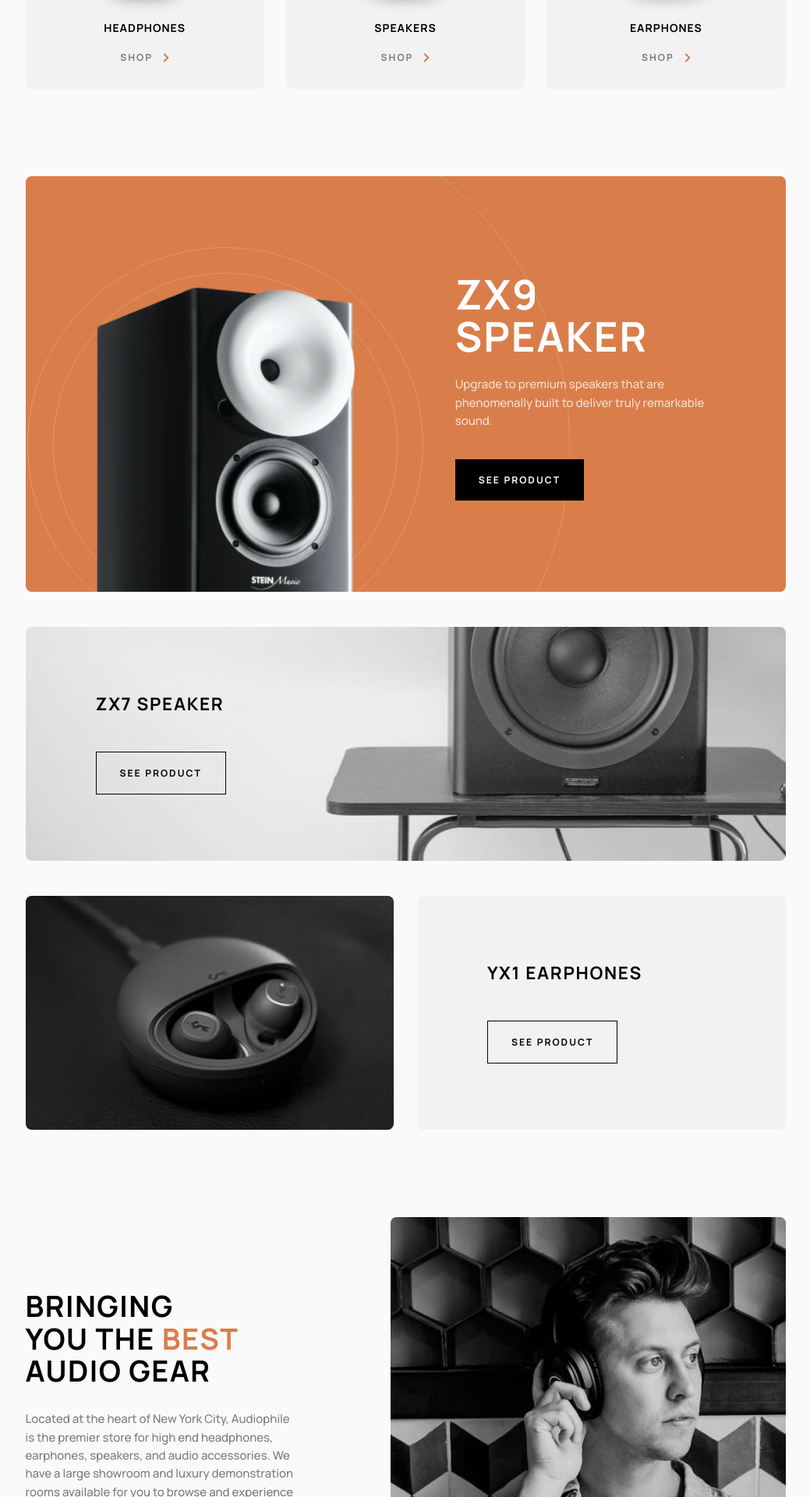
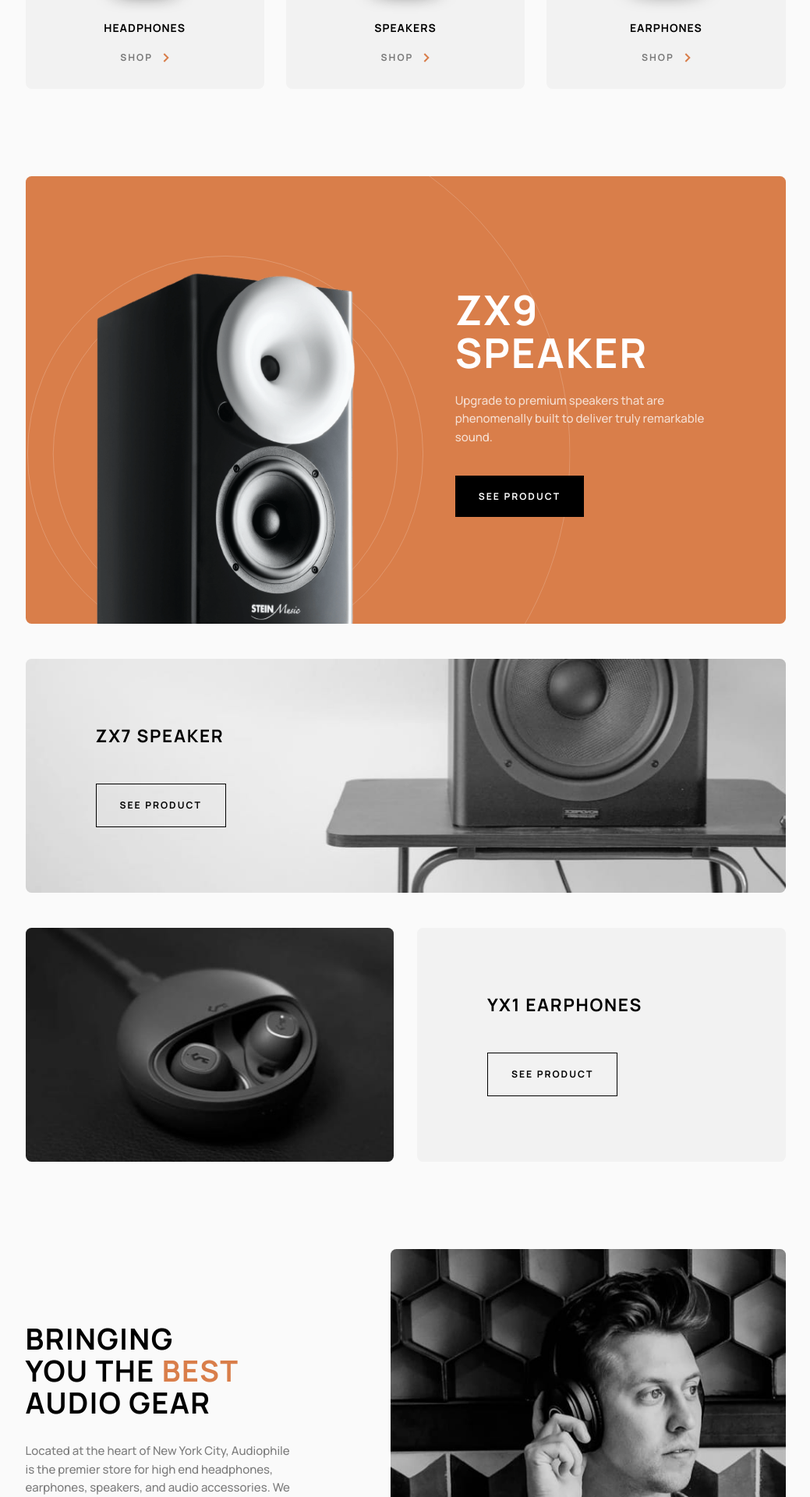
Before and after one commit to nofuenterr/audiophile, a React (Vite) app: page / in a window 1280 px wide. Shown: the part 880-2800 px from the top of the page at 78% size, without its empty margins (120-1159 px from the left). Built offline with nearby package versions, Linux system fonts and the light colour scheme.

Commit message:
refactor: change and move max height to height and add object properties to image wrappers and image elements respsectively

```diff
--- a/src/components/category/CategoryProducts.tsx
+++ b/src/components/category/CategoryProducts.tsx
@@ -34,8 +34,8 @@ interface ProductCardProps {
 function ProductCard({ product }: ProductCardProps) {
 	return (
 		<li className="grid gap-8 lg:grid-cols-[auto_auto] lg:gap-31 lg:even:*:last:col-start-1 lg:even:*:last:row-start-1">
-			<div className="bg-light-700 max-h-88 w-full rounded-lg lg:max-h-140 lg:max-w-135">
-				<picture>
+			<div className="bg-light-700 h-88 w-full overflow-hidden rounded-lg lg:h-140 lg:max-w-135">
+				<picture className="block h-full w-full">
 					<source
 						media="(min-width: 1024px)"
 						srcSet={product.categoryImage.desktop}
@@ -47,7 +47,7 @@ function ProductCard({ product }: ProductCardProps) {
 					<img
 						src={product.categoryImage.mobile}
 						alt={`${product.name} image`}
-						className="m-auto h-auto max-h-full w-auto"
+						className="h-full w-full object-contain object-center"
 						loading="lazy"
 					/>
 				</picture>
--- a/src/components/home/FeaturedProducts.tsx
+++ b/src/components/home/FeaturedProducts.tsx
@@ -11,8 +11,8 @@ export default function FeaturedProducts() {
 		<section>
 			<ContentWrapper className="grid gap-6 md:gap-8 lg:gap-12">
 				<div className="bg-primary isolate grid justify-items-center gap-8 overflow-hidden rounded-lg px-6 py-14 md:gap-16 md:px-41 md:pt-13 md:pb-16 lg:grid-cols-2 lg:items-start lg:gap-34 lg:px-24 lg:pt-33 lg:pb-31">
-					<div className="relative self-end lg:-mb-35">
-						<picture>
+					<div className="relative h-52 self-end md:h-60 lg:-mb-35 lg:h-124">
+						<picture className="block h-full w-full">
 							<source
 								media="(min-width: 1024px)"
 								srcSet="/assets/home/desktop/image-speaker-zx9.png"
@@ -24,7 +24,7 @@ export default function FeaturedProducts() {
 							<img
 								src="/assets/home/mobile/image-speaker-zx9.png"
 								alt={`${zx9Speaker.name} image`}
-								className="max-h-52 md:max-h-59 lg:max-h-124"
+								className="h-full w-full object-fill object-center"
 								loading="lazy"
 							/>
 						</picture>
@@ -61,6 +61,7 @@ export default function FeaturedProducts() {
 				</div>
 
 				<div className="grid auto-rows-[12.5rem] gap-6 md:auto-rows-[20rem] md:grid-cols-2 md:gap-3 lg:gap-8">
+					<div className="overflow-hidden rounded-lg">
 						<picture>
 							<source
 								media="(min-width: 1024px)"
@@ -73,10 +74,11 @@ export default function FeaturedProducts() {
 							<img
 								src="/assets/home/mobile/image-earphones-yx1.jpg"
 								alt={`${yx1Earphones.name} image`}
-							className="bg-light-700 size-full rounded-lg object-cover"
+								className="bg-light-700 size-full object-cover object-center"
 								loading="lazy"
 							/>
 						</picture>
+					</div>
 
 					<div className="bg-light-700 grid content-center justify-items-start gap-8 rounded-lg px-6 py-10 md:px-10 lg:p-24">
 						<h2 className="heading heading-5">{yx1Earphones.name}</h2>
--- a/src/components/product/ProductDetails.tsx
+++ b/src/components/product/ProductDetails.tsx
@@ -39,14 +39,14 @@ type ProductImageType = Pick<ProductDetailsType, 'image' | 'name'>;
 
 function ProductImage({ image, name }: ProductImageType) {
 	return (
-		<div className="bg-light-700 max-h-82 w-full overflow-hidden rounded-lg md:max-h-120 md:min-w-60 lg:max-h-140 lg:min-w-70">
-			<picture>
+		<div className="bg-light-700 h-82 w-full overflow-hidden rounded-lg md:h-120 md:min-w-60 lg:h-140 lg:min-w-70">
+			<picture className="block h-full w-full">
 				<source media="(min-width: 1024px)" srcSet={image.desktop} />
 				<source media="(min-width: 768px)" srcSet={image.tablet} />
 				<img
 					src={image.mobile}
 					alt={`${name} image`}
-					className="m-auto h-full w-auto"
+					className="h-full w-full object-contain object-center"
 					loading="eager"
 				/>
 			</picture>
--- a/src/components/shared/About.tsx
+++ b/src/components/shared/About.tsx
@@ -4,7 +4,8 @@ export default function About() {
 	return (
 		<section>
 			<ContentWrapper className="grid gap-10 md:gap-16 lg:grid-cols-[auto_33.75rem] lg:gap-31">
-				<picture>
+				<div className="h-75 overflow-hidden rounded-lg lg:h-147">
+					<picture className="block h-full w-full">
 						<source
 							media="(min-width: 1024px)"
 							srcSet="/assets/shared/desktop/image-best-gear.jpg"
@@ -16,10 +17,11 @@ export default function About() {
 						<img
 							src="/assets/shared/mobile/image-best-gear.jpg"
 							alt="Best audio gear"
-						className="h-75 w-full rounded-lg object-cover lg:col-start-2 lg:h-147"
+							className="h-full w-full object-cover object-center lg:col-start-2"
 							loading="lazy"
 						/>
 					</picture>
+				</div>
 
 				<div className="grid gap-8 text-center text-balance lg:row-start-1 lg:content-center lg:justify-items-start lg:text-start">
 					<h2 className="heading text-[1.75rem] leading-9.5 tracking-[2px] md:text-[2.5rem] md:leading-11 md:tracking-[1.5px]">
--- a/src/components/shared/Categories.tsx
+++ b/src/components/shared/Categories.tsx
@@ -31,11 +31,12 @@ function Category({ category, onClose }: CategoryProps) {
 				onClick={onClose}
 				className="group grid justify-items-center"
 			>
-				<div>
+				<div className="h-26 lg:h-40">
 					<img
-						className="h-26 lg:h-40"
 						src={`/assets/shared/desktop/image-category-thumbnail-${category}.png`}
 						alt={`${category} category thumbnail`}
+						loading="lazy"
+						className="h-full w-full object-cover object-center"
 					/>
 				</div>
 				<h2 className="category lg:heading-6 mb-4">{category}</h2>
```
Lines whose indentation alone changed are shown as unchanged.
